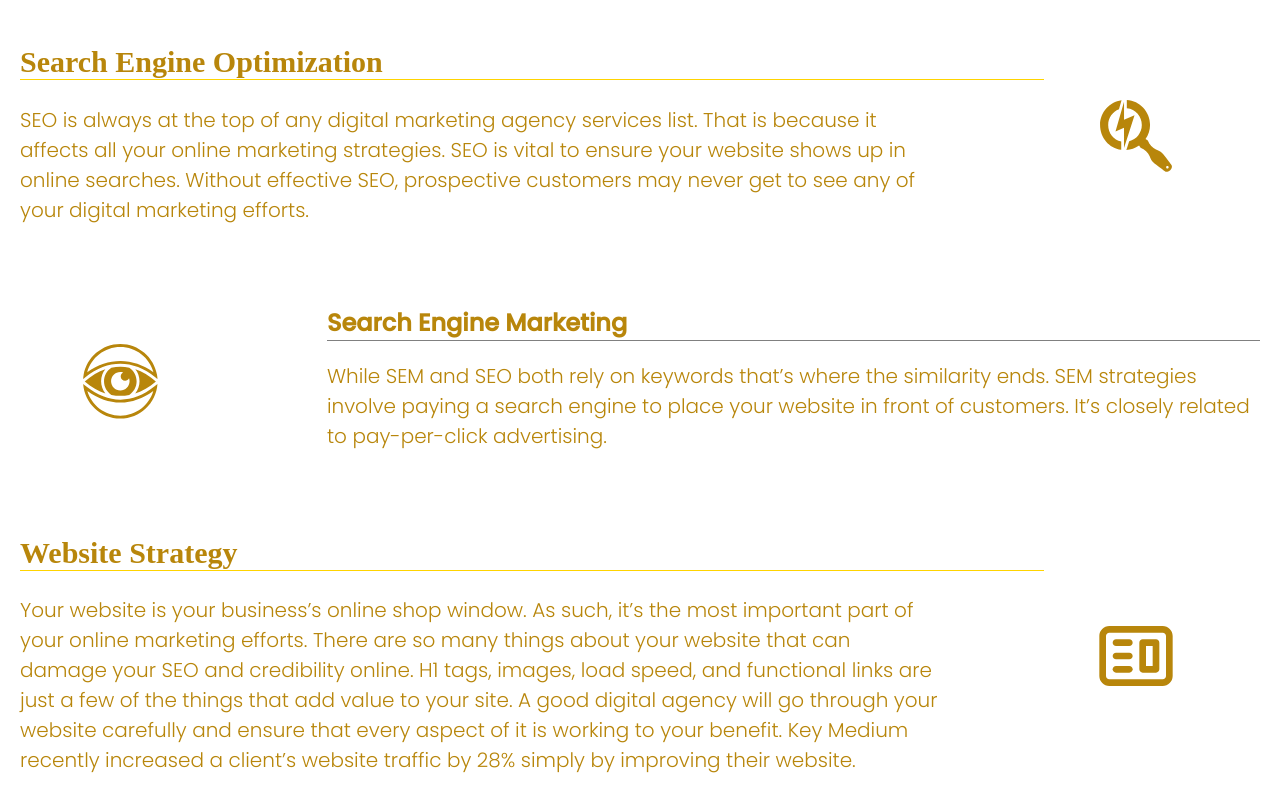
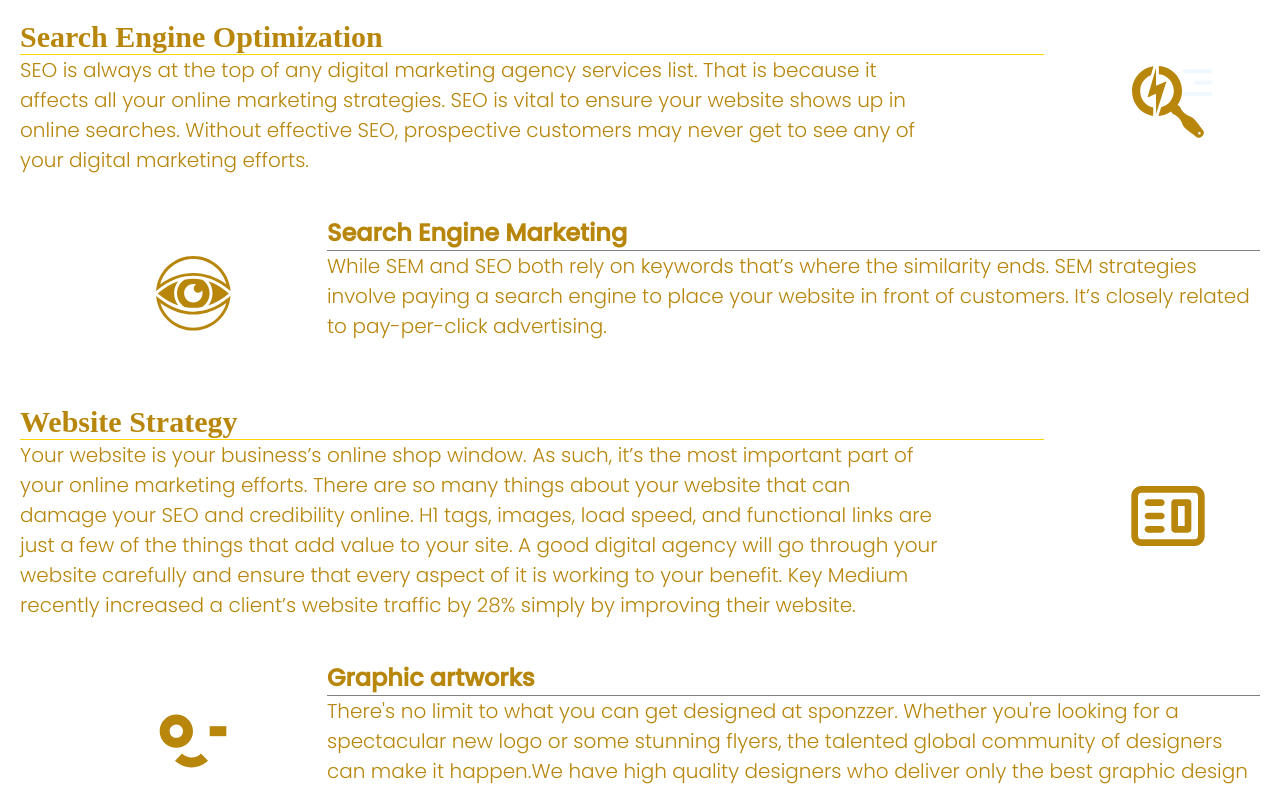
Before and after one commit to cedubolk/SPONz, a React (Create React App) app: page /services in a window 1280 px wide. Shown: the top 790 px of the page. Built offline with nearby package versions, Linux system fonts and the light colour scheme.

Commit message:
change directories

```diff
--- a/package.json
+++ b/package.json
@@ -9,6 +9,7 @@
     "react": "^17.0.2",
     "react-dom": "^17.0.2",
     "react-icons": "^4.2.0",
+    "react-router-dom": "^5.3.0",
     "react-scripts": "5.0.0",
     "react-spinners": "^0.11.0",
     "web-vitals": "^2.1.4"
--- a/src/App.js
+++ b/src/App.js
@@ -9,15 +9,13 @@ import Ws from './pages/services/ws/Ws';
 import Smm from './pages/services/smm/Smm';
 import Em from './pages/services/em/Em';
 import Ga from './pages/services/ga/Ga';
+import Navbar from './components/nav/Navbar';
+import { BrowserRouter as Router, Route, Switch, Link } from "react-router-dom";
+import Allservices from './pages/services/Allservices';
 function App() {
   return (
     <div className="App">
-     <Seo/>
-     <Sem/>
-     <Em/>
-     <Ga/>
-     <Smm/>
-     <Ws/>
+
       {/* <Home/>
       <Details/>
       <About/>
@@ -28,7 +26,17 @@ function App() {
       <Smm/>
       <Em/>
       <Ga/>
-      <Footer/> */}
+       */}
+        <Router>
+      <Navbar/>
+     <Switch>
+       <Route exact path ='/' component = {Home}/>
+       <Route exact path ='/about' component = {About}/>
+       <Route exact path = '/services' component = {Allservices}/>
+       <Route exact path = '/contact' component = {Contact}/>
+     </Switch>
+     <Footer/>
+    </Router>
     </div>
   );
 }
--- /dev/null
+++ b/src/components/nav/Navbar.js
@@ -0,0 +1,39 @@
+import React from 'react';
+import {useState} from 'react'
+import {CgMenuRightAlt} from 'react-icons/cg'
+import {Link} from 'react-router-dom'
+import './nav.css'
+
+
+const Navbar = () => {
+    const[IsOpen ,SetIsOpen] = useState(false);
+  return <>
+  <div className="menu-btn">
+      <button onClick={()=>SetIsOpen(!IsOpen)}>
+          <CgMenuRightAlt/>
+      </button>
+  </div>
+  {IsOpen &&(
+      <header className='header open'>
+<nav>
+    <ul>
+        <li onClick={()=>SetIsOpen(false)}>
+            <Link to='/'>homepage</Link>
+        </li>
+        <li onClick={()=>SetIsOpen(false)}>
+            <Link to='/about'>About</Link>
+        </li>
+        <li onClick={()=>SetIsOpen(false)}>
+            <Link to='/services'>service</Link>
+        </li>
+        <li onClick={()=>SetIsOpen(false)}>
+            <Link to='/contact'>contact</Link>
+        </li>
+    </ul>
+</nav>
+      </header>
+  )}
+  </>;
+};
+
+export default Navbar;
--- /dev/null
+++ b/src/components/nav/nav.css
@@ -0,0 +1,69 @@
+body{
+
+  }
+  :root {
+    --background-over: rgba(0,0,0,0.4)
+  }
+
+  .header {
+
+    transition: all 0.9s ease-in-out;
+    overflow: hidden;
+    width: 25%;
+    height: 0;
+    right: 0;
+    position: absolute;
+
+
+  }
+
+  .header.open{
+    height: 100vh;
+    background-color:var(--background-over);
+
+
+  }
+  .header nav ul {
+    display: flex;
+    flex-direction: column;
+    align-items: center;
+    justify-content: center;
+    min-height: 100vh;
+    margin-bottom: 30px;
+
+  }
+  /* /* .header nav ul li a{
+    font-size: 20px;
+    font-family: 'Poppins', sans-serif;
+  } */
+  .header nav ul li{
+    margin:20px 0px;
+
+  }
+  .header nav ul li a{
+    font-size:18px;
+    text-transform: uppercase;
+  }
+  .menu-btn button{
+    position: absolute;
+    right: 0;
+    background-color: transparent;
+    border: none;
+    color: aliceblue;
+    margin: 60px;
+    font-size: 45px;
+    z-index: 99999;
+    cursor: pointer;
+  }
+  * {
+    margin: 0;
+    padding: 0;
+    box-sizing: border-box;
+  }
+  ul {
+    list-style-type: none;
+  }
+  a {
+    text-decoration: none;
+    color: aliceblue;
+  }
--- /dev/null
+++ b/src/pages/services/Allservices.js
@@ -0,0 +1,22 @@
+import React from 'react'
+import Em from './em/Em'
+import Ga from './ga/Ga'
+import Sem from './sem/Sem'
+import Seo from './seo/Seo'
+import Smm from './smm/Smm'
+import Ws from './ws/Ws'
+
+const Allservices = () => {
+  return (
+    <div>
+        <Seo/>
+        <Sem/>
+        <Em/>
+        <Ga/>
+        <Smm/>
+        <Ws/>
+    </div>
+  )
+}
+
+export default Allservices
```
Also changed, not shown: 1 other file (tests, documents, lock files or other folders).
